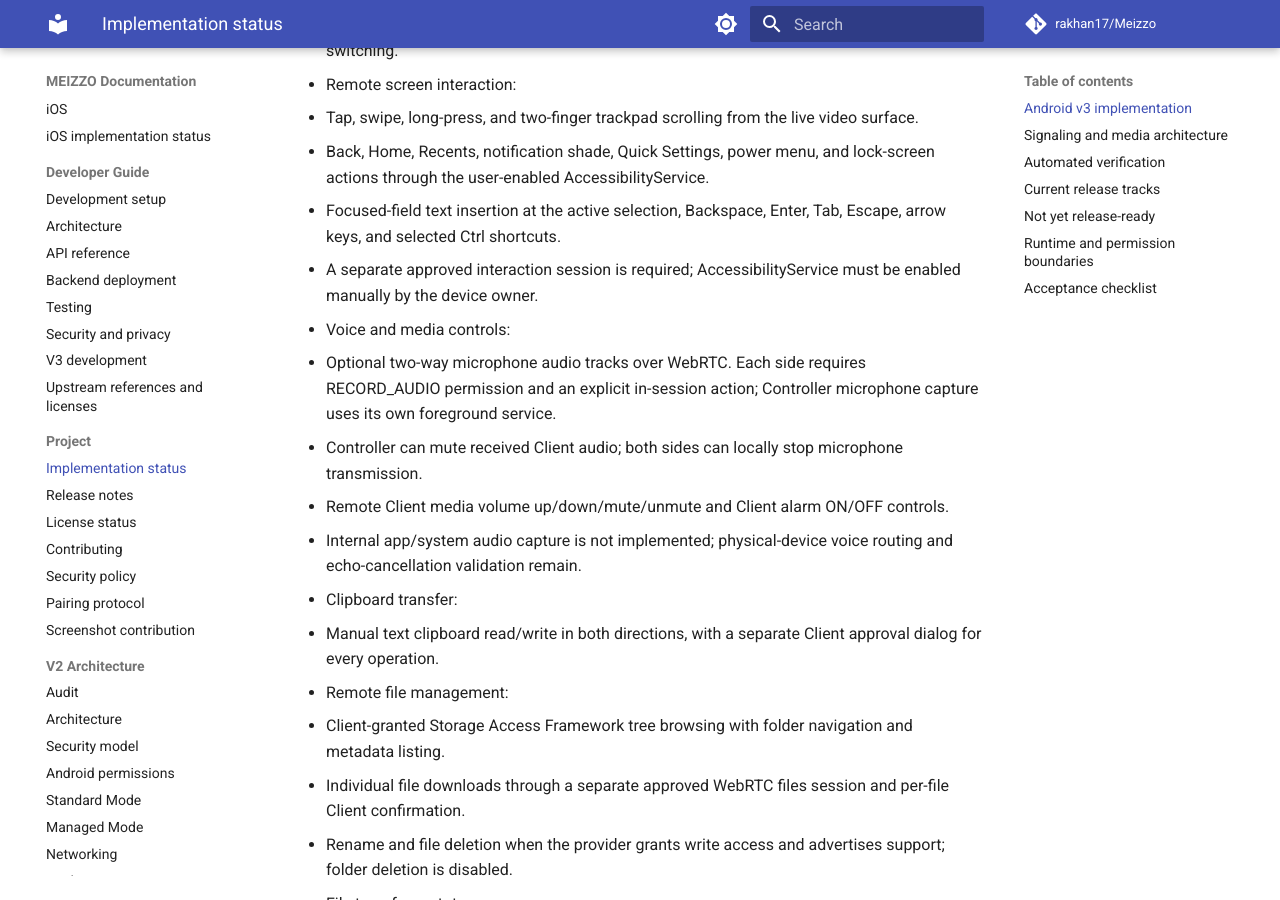
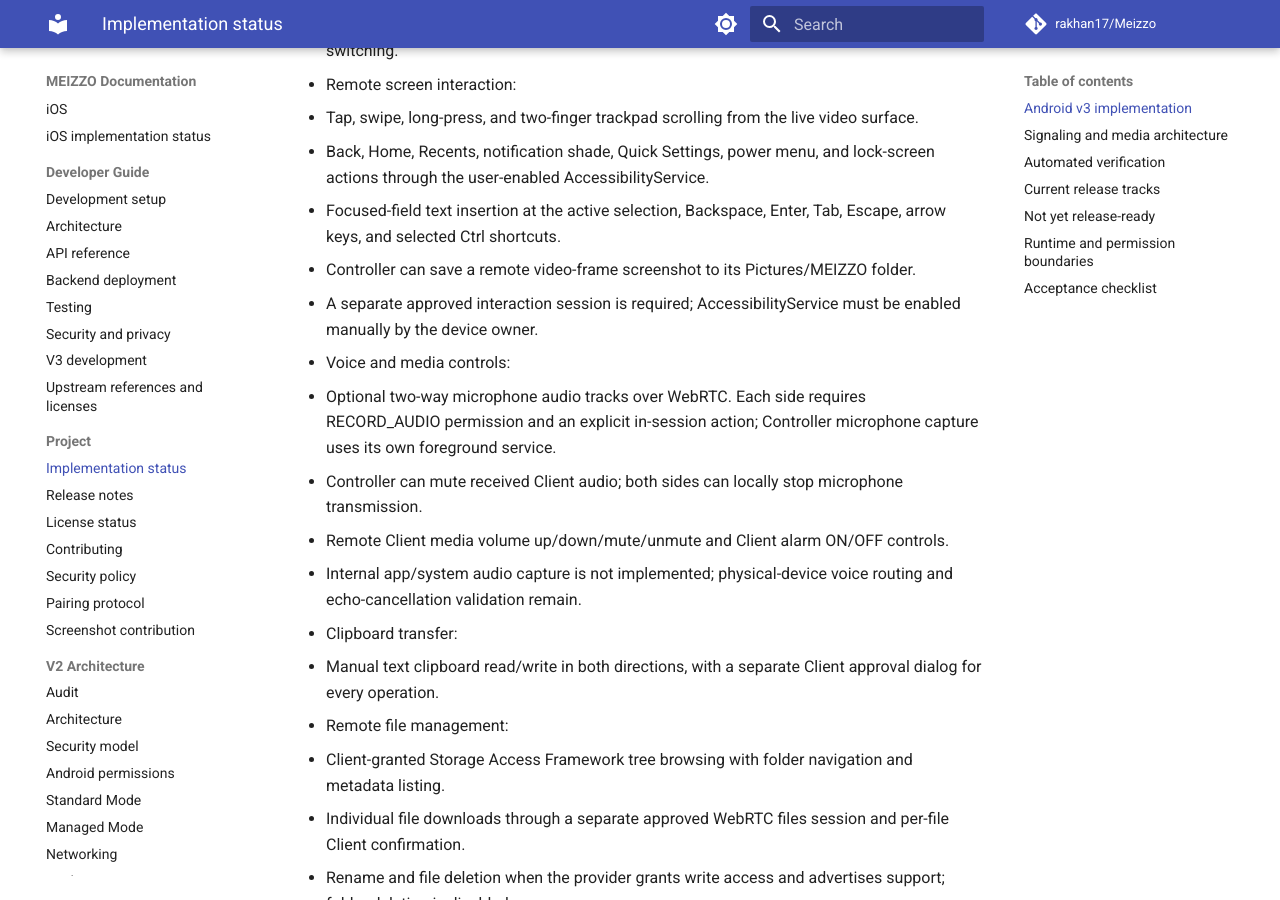
Before and after one commit to rakhan17/Meizzo, an MkDocs documentation site: the page built from docs/implementation-status.md, in a window 1280 px wide and 900 px high, scrolled down 941 px. Built offline with MkDocs 1.6.1 and Material for MkDocs 9.7.7, drawn with Linux system fonts in a browser that asks for light colours; comment, search, counter and statistics services are not loaded.

Commit message:
Record remote screenshot capture in implementation status

```diff
--- a/docs/implementation-status.md
+++ b/docs/implementation-status.md
@@ -28,6 +28,7 @@ build does not prove runtime behavior on every Android vendor or network.
   - Tap, swipe, long-press, and two-finger trackpad scrolling from the live video surface.
   - Back, Home, Recents, notification shade, Quick Settings, power menu, and lock-screen actions through the user-enabled AccessibilityService.
   - Focused-field text insertion at the active selection, Backspace, Enter, Tab, Escape, arrow keys, and selected Ctrl shortcuts.
+  - Controller can save a remote video-frame screenshot to its Pictures/MEIZZO folder.
   - A separate approved interaction session is required; AccessibilityService must be enabled manually by the device owner.
 - Voice and media controls:
   - Optional two-way microphone audio tracks over WebRTC. Each side requires RECORD_AUDIO permission and an explicit in-session action; Controller microphone capture uses its own foreground service.
```
